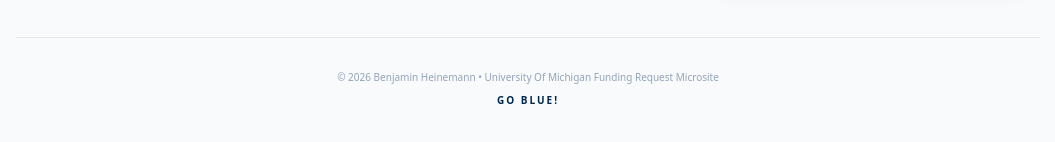
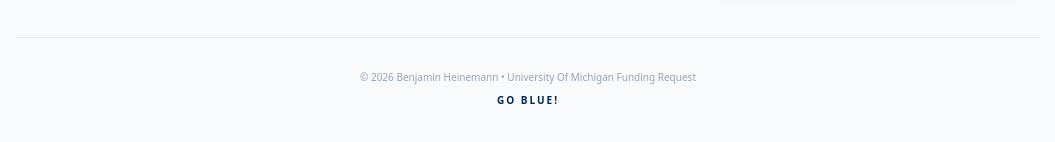
Before and after one commit to socalpete007/go-blue, a React (Vite) app: page / in a window 1280 px wide. Shown: the part 1499-1641 px from the top of the page, without its empty margins (112-1167 px from the left). Built offline with nearby package versions, Linux system fonts and the light colour scheme.

Commit message:
Update App.jsx

```diff
--- a/src/App.jsx
+++ b/src/App.jsx
@@ -334,7 +334,7 @@ const App = () => {
       </main>
 
       <footer className="max-w-5xl mx-auto px-4 mt-16 text-center text-slate-400 text-[10px] border-t pt-8">
-        <p>© 2026 Benjamin Heinemann • University Of Michigan Funding Request Microsite</p>
+        <p>© 2026 Benjamin Heinemann • University Of Michigan Funding Request</p>
         <p className="mt-2 font-black tracking-[0.2em] text-[#00274C]">GO BLUE!</p>
       </footer>
     </div>
```
